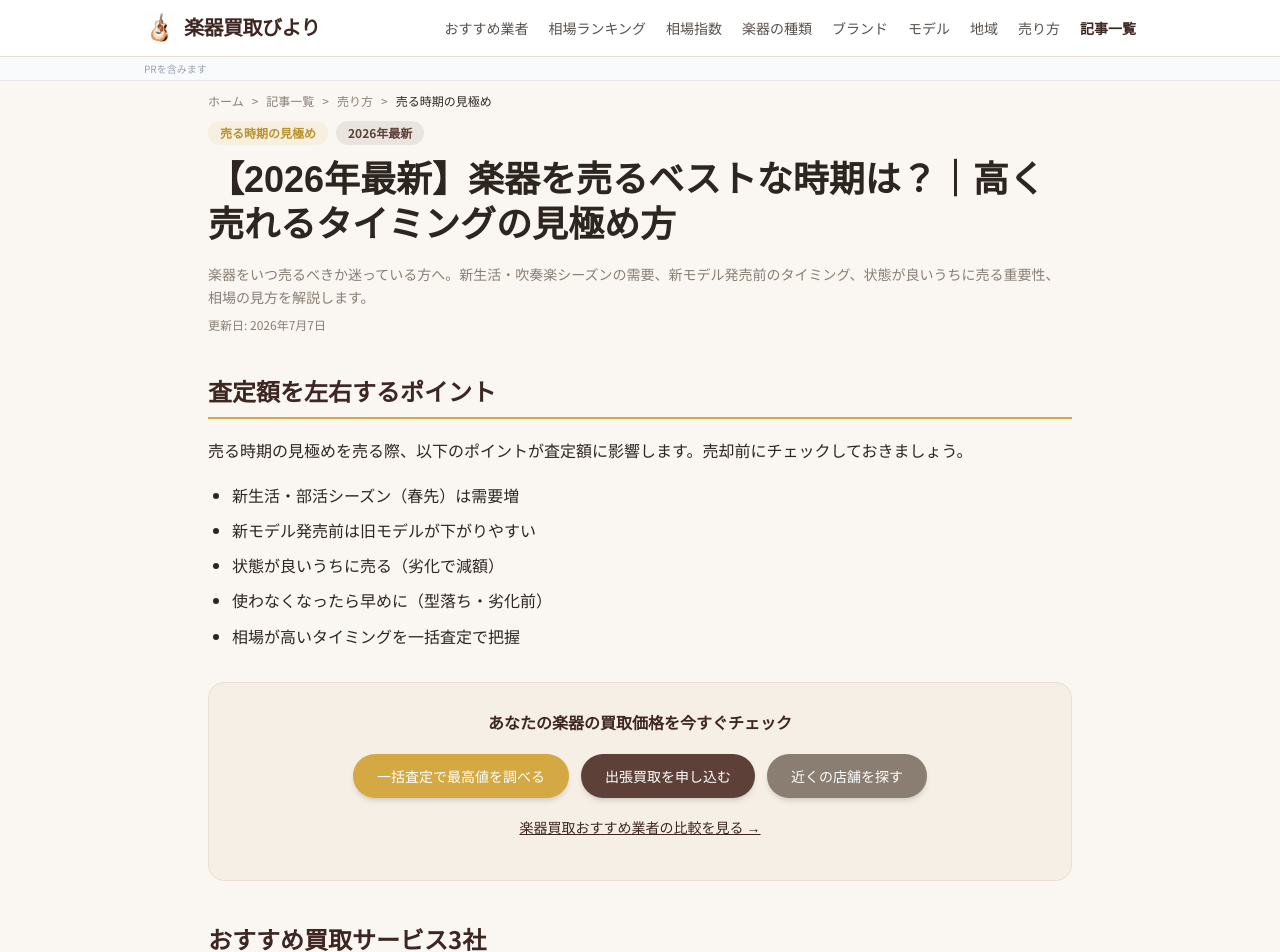
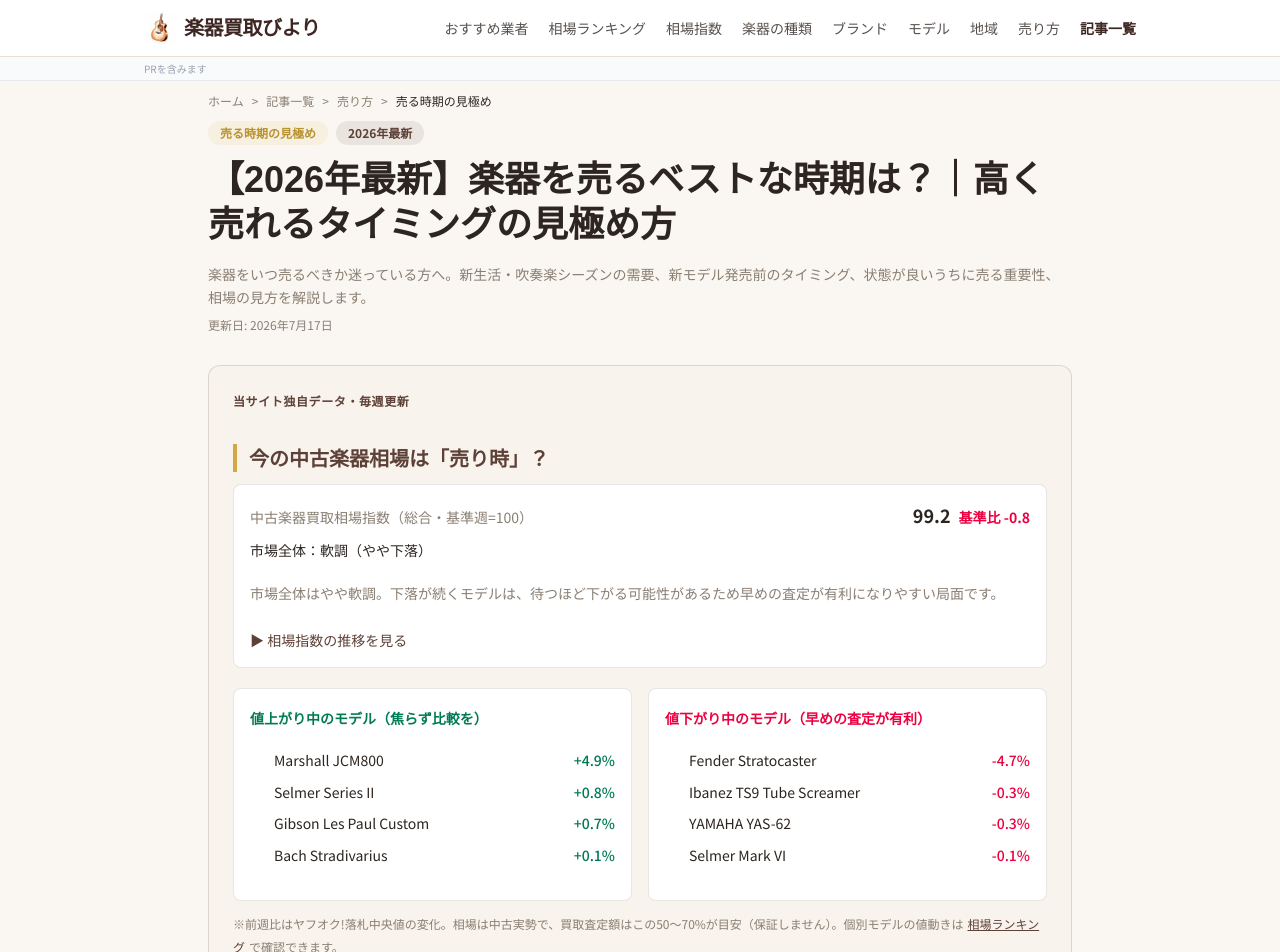
Before and after one commit to webmaster0818/gakki-kaitori-biyori, a Next.js app: page /articles/gakki-kaitori-jiki in a window 1280 px wide. Shown: the top 952 px of the page. Built offline with nearby package versions, Linux system fonts and the light colour scheme; a web font is replaced by a local one.

Commit message:
G3売り時ガイド: jiki記事に相場シグナル(指数+値動き)を一次データ注入

```diff
--- a/app/articles/gakki-kaitori-jiki/page.tsx
+++ b/app/articles/gakki-kaitori-jiki/page.tsx
@@ -1,6 +1,7 @@
 import type { Metadata } from "next";
 import Link from "next/link";
 import RelatedArticles from "@/components/RelatedArticles";
+import { SellTimingSignal } from "@/components/SellTimingSignal";
 
 export const metadata: Metadata = {
   alternates: { canonical: 'https://gakkikaitori-biyori.com/articles/gakki-kaitori-jiki/' },
@@ -29,7 +30,7 @@ function FaqSchema() {
       { "@type": "Question", name: "相場はどう調べますか？", acceptedAnswer: { "@type": "Answer", text: "ヒカカク！等の一括査定で現在の相場感を把握できます。" } },
       { "@type": "Question", name: "費用はかかりますか？", acceptedAnswer: { "@type": "Answer", text: "掲載3社はすべて無料です。" } }
   ] };
-  const articleData = { "@context": "https://schema.org", "@type": "Article", headline: "【2026年最新】楽器を売るベストな時期は？｜高く売れるタイミングの見極め方", datePublished: "2026-06-05", dateModified: "2026-07-07", author: { "@type": "Organization", name: "楽器買取びより" }, publisher: { "@type": "Organization", name: "楽器買取びより" } };
+  const articleData = { "@context": "https://schema.org", "@type": "Article", headline: "【2026年最新】楽器を売るベストな時期は？｜高く売れるタイミングの見極め方", datePublished: "2026-06-05", dateModified: "2026-07-17", author: { "@type": "Organization", name: "楽器買取びより" }, publisher: { "@type": "Organization", name: "楽器買取びより" } };
   const crumb = { "@context": "https://schema.org", "@type": "BreadcrumbList", itemListElement: [
     { "@type": "ListItem", position: 1, name: "ホーム", item: "https://gakkikaitori-biyori.com/" },
     { "@type": "ListItem", position: 2, name: "記事一覧", item: "https://gakkikaitori-biyori.com/articles/" },
@@ -69,10 +70,15 @@ export default function GakkiKaitoriJikiPage() {
           </div>
           <h1 className="font-display text-2xl md:text-3xl lg:text-4xl font-bold text-foreground leading-tight mb-4">【2026年最新】楽器を売るベストな時期は？｜高く売れるタイミングの見極め方</h1>
           <p className="text-warm-gray text-sm leading-relaxed">楽器をいつ売るべきか迷っている方へ。新生活・吹奏楽シーズンの需要、新モデル発売前のタイミング、状態が良いうちに売る重要性、相場の見方を解説します。</p>
-          <p className="text-xs text-warm-gray mt-2">更新日: 2026年7月7日</p>
+          <p className="text-xs text-warm-gray mt-2">更新日: 2026年7月17日</p>
         </header>
 
         <div className="article-body">
+
+          <SellTimingSignal />
+
+          <h2 id="market">相場データから見る「今の売り時」</h2>
+          <p>売り時の判断でまず見るべきは、中古市場全体の相場水準と、自分の楽器モデルの値動きです。上の「中古楽器買取相場指数」は当サイトがヤフオク!の落札データから毎週集計している独自指標で、市場が上向きか下向きかの目安になります。市場全体が横ばい・下落局面では、値下がりが続くモデルほど早めの査定が有利になりやすく、逆に値上がり中のモデルは急がず複数社を比較する余裕があります。個別モデルの前週比は<Link href="/souba-ranking/" className="text-accent hover:text-accent-dark underline">楽器買取相場ランキング</Link>で確認できます。</p>
 
           <h2 id="points">査定額を左右するポイント</h2>
           <p>売る時期の見極めを売る際、以下のポイントが査定額に影響します。売却前にチェックしておきましょう。</p>
--- /dev/null
+++ b/components/SellTimingSignal.tsx
@@ -0,0 +1,89 @@
+import Link from "next/link";
+import idx from "@/data/souba-index-gakki.json";
+import ranking from "@/data/souba-ranking-gakki.json";
+
+// G3売り時ガイド: 一次データ(相場指数＋相場ランキング)から「今が売り時か」のシグナルを提示。
+// 週次cron(weekly-yahoo-update.sh)で両JSONが再生成されるため自動更新。数値は全て実データ・捏造なし。
+
+type Point = { date: string; index: number };
+type M = { slug: string; name: string; category: string; median: number; sample_n: number; change_1w: number | null };
+
+export function SellTimingSignal() {
+  const composite = idx.composite as Point[];
+  const latest = composite[composite.length - 1];
+  const fromBase = Math.round((latest.index - 100) * 100) / 100;
+  const trend = fromBase > 0.5 ? "上昇傾向" : fromBase < -0.5 ? "軟調（やや下落）" : "横ばい";
+  const trendNote =
+    fromBase > 0.5
+      ? "市場全体は上向き。相場が伸びている今は、急がず値動きを見ながら売却先を比較する余裕があります。"
+      : fromBase < -0.5
+        ? "市場全体はやや軟調。下落が続くモデルは、待つほど下がる可能性があるため早めの査定が有利になりやすい局面です。"
+        : "市場全体は横ばい。大きな追い風・向かい風はないため、モデルごとの値動き（下記）で判断するのがおすすめです。";
+
+  const models = (ranking.models as M[]).filter((m) => m.change_1w !== null);
+  const risers = [...models].sort((a, b) => (b.change_1w ?? 0) - (a.change_1w ?? 0)).filter((m) => (m.change_1w ?? 0) > 0).slice(0, 5);
+  const fallers = [...models].sort((a, b) => (a.change_1w ?? 0) - (b.change_1w ?? 0)).filter((m) => (m.change_1w ?? 0) < 0).slice(0, 5);
+  const pct = (v: number | null) => (v === null ? "—" : `${v > 0 ? "+" : ""}${v}%`);
+
+  return (
+    <div className="not-prose my-8 rounded-xl border border-warm-gray/25 bg-cream/50 p-6">
+      <p className="text-xs font-bold tracking-wider text-accent mb-1">当サイト独自データ・毎週更新</p>
+      <h3 className="text-xl font-bold text-foreground mb-4">今の中古楽器相場は「売り時」？</h3>
+
+      {/* 市場全体（指数） */}
+      <div className="rounded-lg bg-white border border-warm-gray/20 p-4 mb-5">
+        <div className="flex items-baseline justify-between mb-2">
+          <span className="text-sm text-warm-gray">中古楽器買取相場指数（総合・基準週=100）</span>
+          <span className="text-lg font-bold text-foreground">
+            {latest.index}
+            <span className={`ml-2 text-sm ${fromBase > 0 ? "text-emerald-700" : fromBase < 0 ? "text-rose-600" : "text-warm-gray"}`}>
+              基準比 {fromBase >= 0 ? "+" : ""}{fromBase}
+            </span>
+          </span>
+        </div>
+        <p className="text-sm font-medium text-foreground">市場全体：{trend}</p>
+        <p className="text-sm text-warm-gray leading-relaxed mt-1">{trendNote}</p>
+        <Link href="/souba-index/" className="inline-block mt-2 text-sm font-medium text-accent hover:text-accent-dark">▶ 相場指数の推移を見る</Link>
+      </div>
+
+      {/* モデル別の値動き */}
+      <div className="grid grid-cols-1 md:grid-cols-2 gap-4">
+        <div className="rounded-lg bg-white border border-warm-gray/20 p-4">
+          <p className="text-sm font-bold text-emerald-700 mb-2">値上がり中のモデル（焦らず比較を）</p>
+          {risers.length === 0 ? (
+            <p className="text-xs text-warm-gray">直近で明確な値上がりはありません。</p>
+          ) : (
+            <ul className="space-y-1 text-sm">
+              {risers.map((m) => (
+                <li key={m.slug} className="flex justify-between">
+                  <span className="text-foreground">{m.name}</span>
+                  <span className="text-emerald-700 font-medium tabular-nums">{pct(m.change_1w)}</span>
+                </li>
+              ))}
+            </ul>
+          )}
+        </div>
+        <div className="rounded-lg bg-white border border-warm-gray/20 p-4">
+          <p className="text-sm font-bold text-rose-600 mb-2">値下がり中のモデル（早めの査定が有利）</p>
+          {fallers.length === 0 ? (
+            <p className="text-xs text-warm-gray">直近で明確な値下がりはありません。</p>
+          ) : (
+            <ul className="space-y-1 text-sm">
+              {fallers.map((m) => (
+                <li key={m.slug} className="flex justify-between">
+                  <span className="text-foreground">{m.name}</span>
+                  <span className="text-rose-600 font-medium tabular-nums">{pct(m.change_1w)}</span>
+                </li>
+              ))}
+            </ul>
+          )}
+        </div>
+      </div>
+      <p className="text-xs text-warm-gray mt-3">
+        ※前週比はヤフオク!落札中央値の変化。相場は中古実勢で、買取査定額はこの50〜70%が目安（保証しません）。個別モデルの値動きは
+        <Link href="/souba-ranking/" className="text-accent hover:text-accent-dark underline mx-1">相場ランキング</Link>
+        で確認できます。
+      </p>
+    </div>
+  );
+}
```
